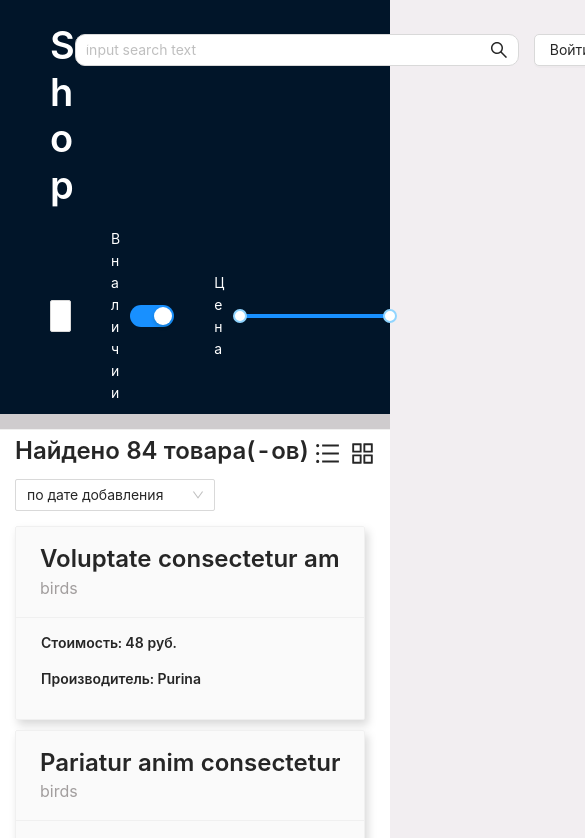
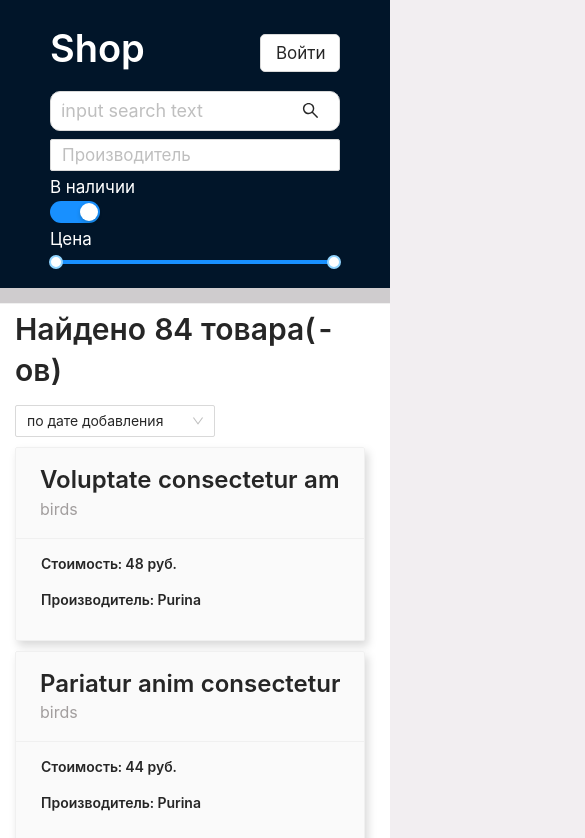
Before and after one commit to EgorPotopeiko/practice, a React (Create React App) app: page / in a window 390 px wide. Shown: the top 838 px of the page, 585 px wide, since content can reach past the window. Built offline with nearby package versions, Linux system fonts and the light colour scheme.

Commit message:
Added adaptive for header

```diff
--- a/src/App.less
+++ b/src/App.less
@@ -4,7 +4,7 @@ body {
     margin: 0;
     background-color: #F2EEF1;
     width: 100% !important;
-    &::-webkit-scrollbar {
-        width: 0;
-      }
+    // &::-webkit-scrollbar {
+    //     width: 0;
+    //   }
 }
--- a/src/components/header/Header.less
+++ b/src/components/header/Header.less
@@ -3,6 +3,11 @@
 @border-radius: 6px;
 
 .header {
+  .ant-page-header-content {
+    max-width: 1350px;
+    margin-left: auto;
+    margin-right: auto;
+  }
   &__wrap {
     display: flex;
     justify-content: space-between;
@@ -10,8 +15,12 @@
   &__filters {
     display: flex;
     align-items: center;
+    .ant-input-affix-wrapper {
+      display: none;
+    }
     span {
       margin-right: 10px;
+      font-size: 17px;
     }
   }
   .ant {
@@ -21,11 +30,12 @@
     }
     &-typography {
       color: @header-text-color;
-      margin-top: 0;
+      padding-top: 3px;
     }
     &-input {
       width: 400px;
       border-radius: 15px;
+      font-size: 18px;
       &-suffix {
         font-size: 18px;
       }
@@ -36,7 +46,10 @@
     }
     &-btn {
       border-radius: 5px;
-      width: 70px;
+      max-width: 80px;
+      font-size: 17px;
+      line-height: 0;
+      padding: 18px 15px;
     }
     &-select {
       width: 330px;
@@ -58,10 +71,13 @@
   }
   &__user {
     display: flex;
-    max-height: 32px;
+    max-height: 38px;
     margin-top: 12px;
     h4.ant-typography {
       margin-left: 10px;
+    }
+    .ant-input-affix-wrapper > input.ant-input {
+      padding-left: 3px;
     }
   }
 }
@@ -77,3 +93,76 @@
     margin-bottom: 5px
   }
 }
+
+@media (max-width: 750px) {
+  .header {
+    .ant {
+      &-input-affix-wrapper {
+        max-width: 300px;
+        width: 100%;
+      }
+    }
+  }
+}
+
+@media (max-width: 650px) {
+  .header {
+    &__filters {
+      display: inline-grid;
+      max-width: 330px;
+      width: 100%;
+    }
+    .ant {
+      &-switch {
+        max-width: 50px;
+        width: 100%;
+        margin-right: 0;
+      }
+      &-slider {
+        max-width: 320px;
+        width: 96%;
+        margin: 4px 6px 10px;
+      }
+      &-select {
+        margin-right: 0;
+        max-width: 330px;
+        width: 100%;
+      }
+      &-input {
+        max-width: 200px;
+        width: 100%;
+        &-affix-wrapper {
+          margin-right: 10px;
+          margin-left: 10px;
+        }
+      }
+    }
+  }
+}
+
+@media (max-width: 500px) {
+  .header {
+    &__user {
+      .ant-input-affix-wrapper {
+        display: none;
+      }
+    }
+    &__filters {
+      .ant-input-affix-wrapper {
+        display: flex;
+        margin-left: 0;
+        margin-right: 0;
+        margin-bottom: 8px;
+        max-width: 400px;
+        width: 100%;
+      }
+      .ant-input {
+        max-width: 300px;
+        &-suffix {
+          margin-right: 0;
+          margin-left: 0;
+        }
+      }
+    }
+  }
+}
--- a/src/components/header/Header.tsx
+++ b/src/components/header/Header.tsx
@@ -42,6 +42,11 @@ const Header: React.FC = () => {
                 </div>
                 <div className='header__filters'>
                     <>
+                        <Input suffix={<SearchOutlined onClick={() => dispatch({
+                            type: FiltersActionTypes.SET_FILTERS,
+                            ...filters,
+                            search: searchInput
+                        })} />} placeholder="input search text" onChange={(e: any) => setSearchInput(e.target.value)} />
                         <Select placeholder="Производитель" mode="multiple" onChange={(maker: string) => dispatch({
                             type: FiltersActionTypes.SET_FILTERS,
                             ...filters,
--- a/src/pages/catalog/products/cardList/cardList.less
+++ b/src/pages/catalog/products/cardList/cardList.less
@@ -2,9 +2,10 @@
     .ant-card {
         background-color: #FAFAFA;
         filter: drop-shadow(3px 5px 4px rgba(8, 8, 8, 0.151));
-        margin-top: 5px;
+        margin-top: 10px;
         margin-bottom: 10px;
-        width: 350px;
+        max-width: 350px;
+        width: 100%;
         &-head-title {
             position: relative;
             span {
--- a/src/pages/catalog/products/products.less
+++ b/src/pages/catalog/products/products.less
@@ -1,8 +1,8 @@
 .products {
-    max-width: 800px;
+    max-width: 900px;
     margin: 0 auto;
     background-color: white;
-    padding: 5px 5px 1px 15px;
+    padding: 5px 5px 5px 15px;
     &__menu {
         display: flex;
         justify-content: space-between;
@@ -34,10 +34,18 @@
         grid-template-columns: 1fr 1fr 1fr;
     }
     .ant-select {
-        margin-bottom: 10px;
         width: 200px;
     }
     .ant-pagination {
         text-align: left;
     }
 }
+
+@media (max-width: 400px) {
+    .products {
+        padding: 5px 15px 1px 15px;
+        &__menu-icons {
+            display: none;
+        }
+    }
+}
--- a/src/pages/catalog/products/products.tsx
+++ b/src/pages/catalog/products/products.tsx
@@ -37,7 +37,7 @@ const Products: React.FC = () => {
     return (
         <div className="products">
             <div className="products__menu">
-                <Title level={3}>Найдено {products.length} товара(-ов)</Title>
+                <Title level={2}>Найдено {products.length} товара(-ов)</Title>
                 <div className='products__menu-icons'>
                     <UnorderedListOutlined onClick={() => setView("list")} />
                     <AppstoreOutlined onClick={() => setView("tile")} />
--- a/src/workers/products/index.ts
+++ b/src/workers/products/index.ts
@@ -19,7 +19,7 @@ export interface ResponseGenerator {
     statusText?: string
 }
 
-export function* loadProductList() {
+function* loadProductList() {
     try {
         const filters: AxiosResponse = yield select(selectFilters)
         const data: AxiosResponse = yield call(database.getFilteredProducts, filters);
```
